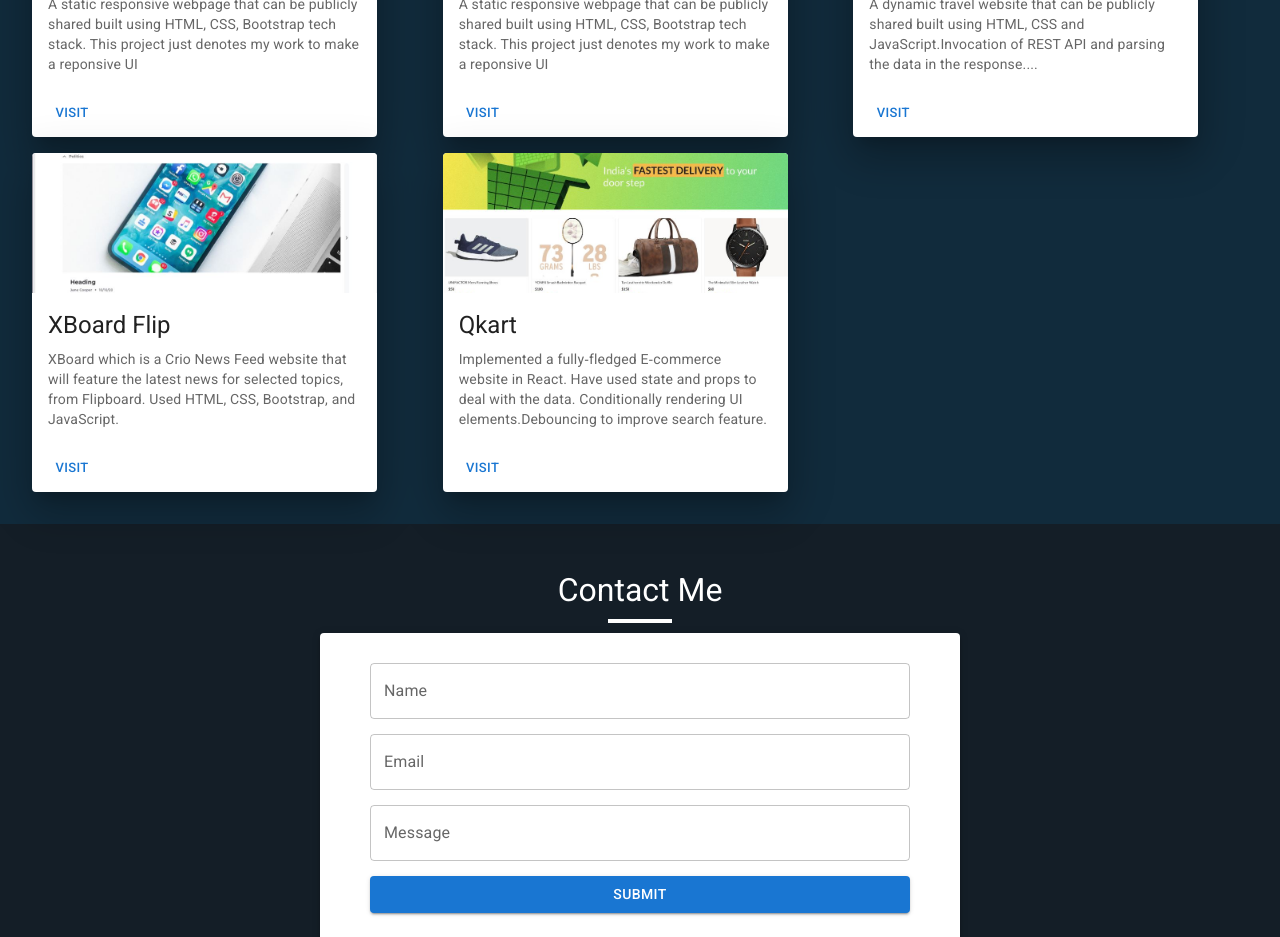
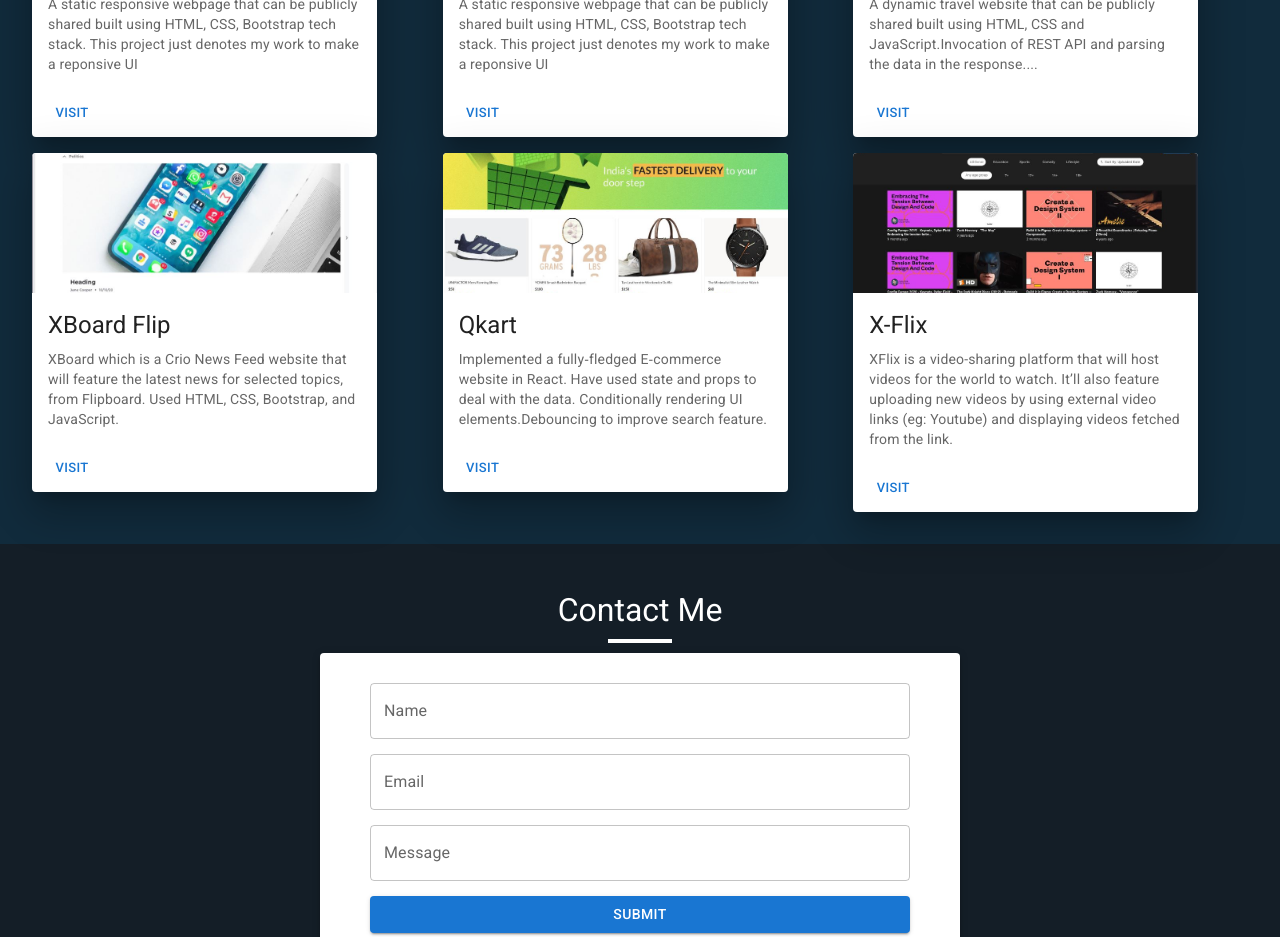
Before and after one commit to Pratiyushkumar/my-portfolio, a React (Create React App) app: page / in a window 1280 px wide. Shown: the part 1500-2437 px from the top of the page. Built offline with nearby package versions, Linux system fonts and the light colour scheme.

Commit message:
PortfolioData added
Xflix data added

```diff
--- a/src/Components/Porfolio/portfolioData.js
+++ b/src/Components/Porfolio/portfolioData.js
@@ -4,6 +4,7 @@ import xboard from "../../image/Xboard.JPG";
 import qKart from "../../image/QkartFrontend.JPG";
 import foodies from "../../image/foodies.JPG";
 import aarsha from "../../image/aarsha.JPG";
+import xflix from "../../image/xflix.JPG";
 
 export const data = [
   // {
@@ -60,4 +61,13 @@ export const data = [
     description:
       "Implemented a fully‑fledged E‑commerce website in React. Have used state and props to deal with the data. Conditionally rendering UI elements.Debouncing to improve search feature.",
   },
+  {
+    id: "Xflix",
+    imgUrl: xflix,
+    title: "X-Flix",
+    link: "https://pratiyush-xflix.netlify.app",
+    mainTechStack: "React.js, Material Ui",
+    description:
+      "XFlix is a video-sharing platform that will host videos for the world to watch. It’ll also feature uploading new videos by using external video links (eg: Youtube) and displaying videos fetched from the link.",
+  },
 ];
```
Also changed, not shown: src/image/xflix.JPG (added).
